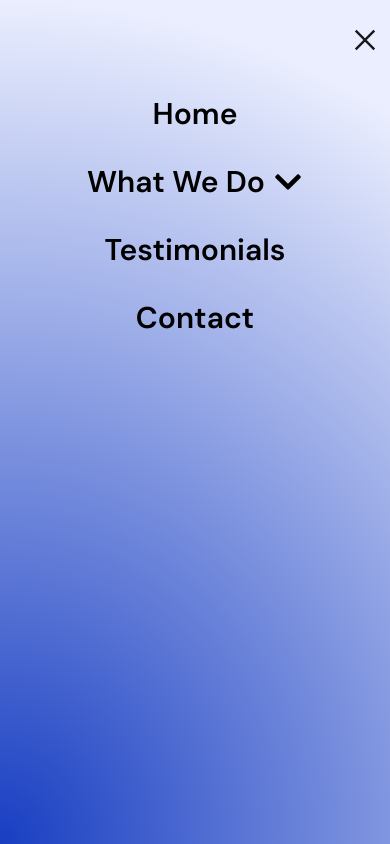
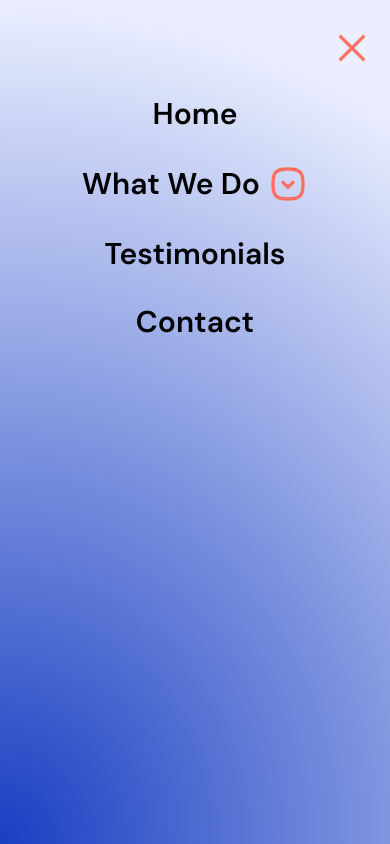
Before and after one commit to LilRomio/no-spots-left, a Next.js app: page / in a window 390 px wide. Both pictures are taken after a click on the element 365 px from the left and 40 px from the top of the page. Shown: the top 844 px of the page. Built offline with nearby package versions, Linux system fonts and the light colour scheme.

Commit message:
update 2.2

```diff
--- a/app/components/HeroSection.jsx
+++ b/app/components/HeroSection.jsx
@@ -70,7 +70,7 @@ const HeroSection = () => {
 
             {/* Text that is revealed by the sponge */}
             <div className="flex flex-col items-center gap-2 xl:flex-row">
-              <div className="text-7xl font-bold tracking-tighter bg-gradient-to-b from-black to-[#001E80] text-transparent bg-clip-text">
+              <div className="text-5xl md:text-7xl font-bold tracking-tighter bg-gradient-to-b from-black to-[#001E80] text-transparent bg-clip-text">
                 We Clean <span className="md:hidden"> Like Your Mum&apos;s Coming Over!</span>
               </div>
 
--- a/app/components/Navbar.jsx
+++ b/app/components/Navbar.jsx
@@ -2,7 +2,8 @@
 
 import React, { useState, useEffect } from 'react';
 import { AiOutlineMenu, AiOutlineClose } from 'react-icons/ai';
-import { FaChevronDown, FaChevronUp } from 'react-icons/fa';
+import { GiVacuumCleaner } from 'react-icons/gi';
+import { TbSquareRoundedChevronDown, TbSquareRoundedChevronUp } from 'react-icons/tb';
 import Logo from '../assets/NoSpotsLeft-logo.png';
 import { Link } from 'react-scroll';
 import { motion } from 'framer-motion';
@@ -102,8 +103,8 @@ const Navbar = () => {
       }`}
     >
       <div
-        className="max-w-[95%] lg:max-w-[1300px] xl:max-w-[1450px] mx-auto flex justify-between text-black
-        text-xl items-center h-20"
+        className="max-w-[95%] lg:max-w-[1300px] xl:max-w-[1450px] mx-auto flex justify-between text-black pr-2
+        text-xl items-center h-20 mt-2"
       >
         <a href="#heroSection">
           <Image src={Logo} alt="No Spots Left Logo" height={40} width={110} />
@@ -133,8 +134,12 @@ const Navbar = () => {
         </div>
 
         {/* Mobile Menu Toggle Button */}
-        <div onClick={toggleNav} className="z-50 text-[#18191E] md:hidden">
-          {nav ? <AiOutlineClose size={30} /> : <AiOutlineMenu size={30} />}
+        <div onClick={toggleNav} className="z-50 text-[#18191E] ml-2 md:hidden">
+          {nav ? (
+            <AiOutlineClose className="text-[#FF6F61] " size={40} />
+          ) : (
+            <GiVacuumCleaner className="text-[#FF6F61] border-y-4 border-[#FF6F61]  " size={50} />
+          )}
         </div>
 
         {/* Mobile Menu */}
@@ -164,7 +169,11 @@ const Navbar = () => {
                               {link.title}
                             </Link>
                             <button onClick={toggleDropdown} className="ml-2">
-                              {dropdownOpen ? <FaChevronUp /> : <FaChevronDown />}
+                              {dropdownOpen ? (
+                                <TbSquareRoundedChevronUp className="text-[#FF6F61] " size={40} />
+                              ) : (
+                                <TbSquareRoundedChevronDown className="text-[#FF6F61] " size={40} />
+                              )}
                             </button>
                           </div>
 
```
